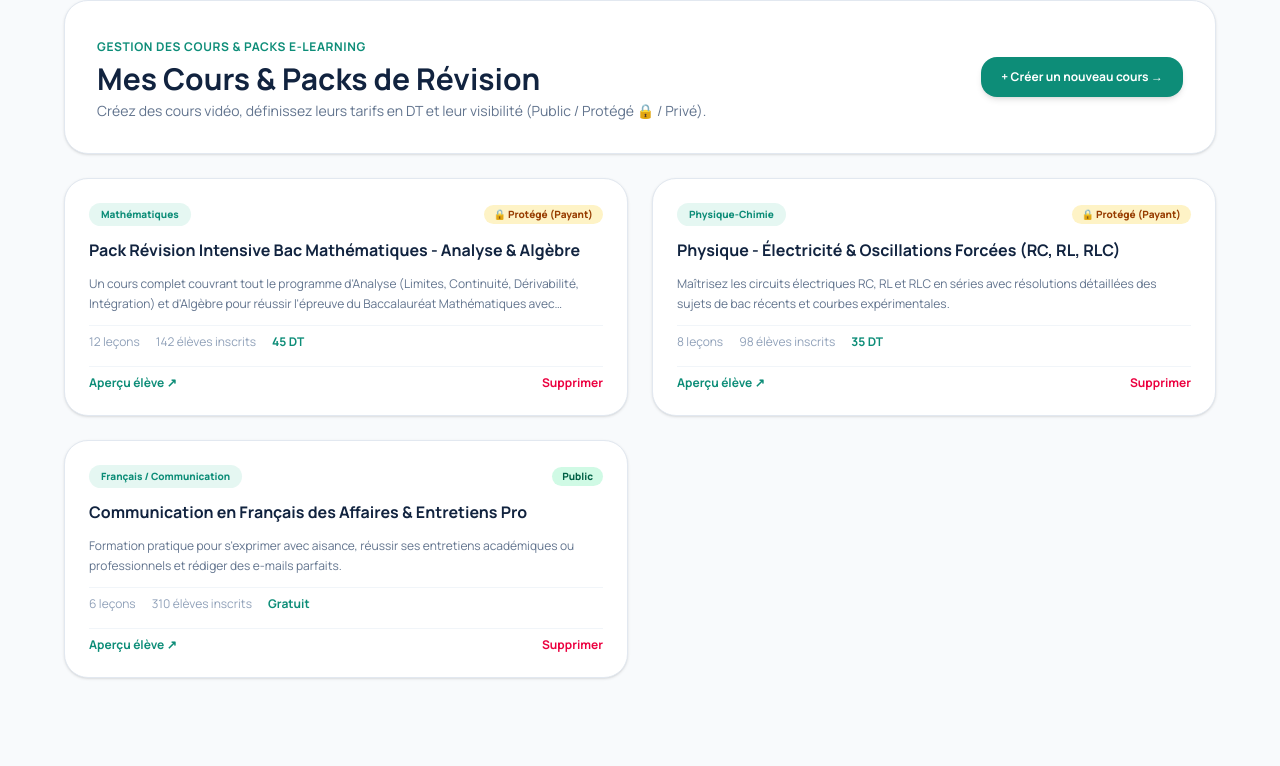
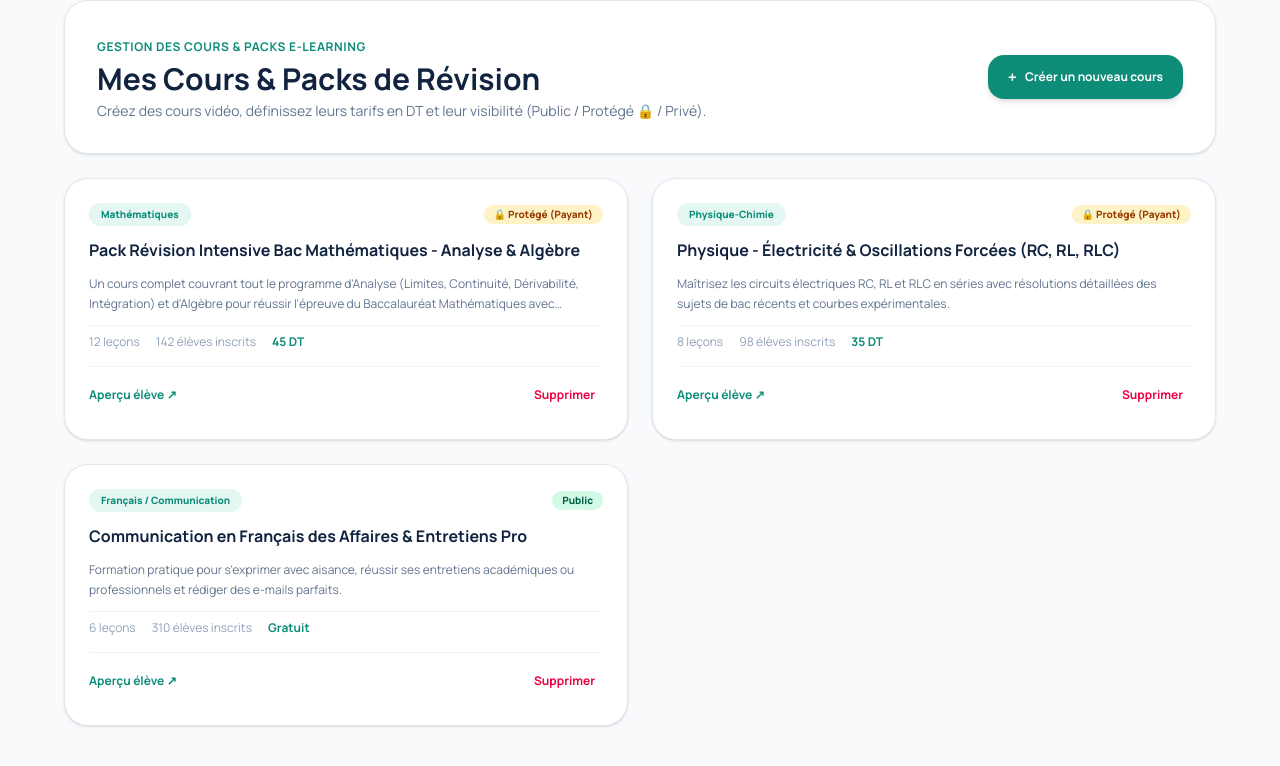
Before and after one commit to anise5988-hub/khedmas7i7a, a Next.js app: page /teacher/dashboard/courses in a window 1280 px wide. Shown: the top 766 px of the page. Built offline with nearby package versions, Linux system fonts and the light colour scheme; no server answers.

Commit message:
polish teacher course management UI

```diff
--- a/src/app/teacher/dashboard/courses/page.tsx
+++ b/src/app/teacher/dashboard/courses/page.tsx
@@ -139,8 +139,14 @@ export default function TeacherCoursesPage() {
     setError("");
   };
 
+  const closeModal = () => {
+    if (saving) return;
+    setShowCreateModal(false);
+    setError("");
+  };
+
   return (
-    <div className="mx-auto max-w-6xl space-y-6">
+    <div className="mx-auto max-w-6xl space-y-6 pb-8">
       {/* Header */}
       <div className="flex flex-wrap items-center justify-between gap-4 rounded-3xl bg-white p-6 sm:p-8 border border-slate-200 shadow-sm">
         <div>
@@ -160,11 +166,18 @@ export default function TeacherCoursesPage() {
             setError("");
             setShowCreateModal(true);
           }}
-          className="rounded-2xl bg-[#0d8d78] px-5 py-3 text-xs font-bold text-white shadow-md transition hover:bg-[#0b7866]"
+          className="inline-flex min-h-11 w-full items-center justify-center rounded-2xl bg-[#0d8d78] px-5 py-3 text-xs font-bold text-white shadow-md transition hover:-translate-y-0.5 hover:bg-[#0b7866] focus:outline-none focus-visible:ring-4 focus-visible:ring-[#0d8d78]/20 sm:w-auto"
         >
-          + Créer un nouveau cours →
+          <span aria-hidden="true" className="mr-2 text-base leading-none">+</span> Créer un nouveau cours
         </button>
       </div>
+
+      {error && !showCreateModal && (
+        <div role="alert" className="flex items-start justify-between gap-4 rounded-2xl border-rose-200 bg-rose-50 px-4 py-3 text-xs font-semibold text-rose-700">
+          <span>{error}</span>
+          <button type="button" onClick={() => setError("")} aria-label="Fermer le message d'erreur">✕</button>
+        </div>
+      )}
 
       {/* Course List */}
       <div className="space-y-4">
@@ -235,7 +248,7 @@ export default function TeacherCoursesPage() {
 
                   <button
                     onClick={() => handleDeleteCourse(c.id)}
-                    className="text-rose-600 hover:underline"
+                    className="min-h-10 rounded-xl px-2 text-rose-600 transition hover:bg-rose-50 hover:underline focus:outline-none focus-visible:ring-4 focus-visible:ring-rose-100"
                   >
                     Supprimer
                   </button>
@@ -248,14 +261,14 @@ export default function TeacherCoursesPage() {
 
       {/* Multi-Step Course Creation Modal */}
       {showCreateModal && (
-        <div className="fixed inset-0 z-50 flex items-center justify-center bg-slate-900/60 p-4 backdrop-blur-xs">
-          <div className="w-full max-w-lg rounded-3xl bg-white p-6 shadow-2xl space-y-5 text-slate-800">
+        <div className="fixed inset-0 z-50 flex items-end justify-center bg-slate-900/60 p-0 backdrop-blur-xs sm:items-center sm:p-4" role="dialog" aria-modal="true" aria-labelledby="create-course-title" onMouseDown={(event) => { if (event.target === event.currentTarget) closeModal(); }}>
+          <div className="max-h-[95vh] w-full max-w-lg overflow-y-auto rounded-t-3xl bg-white p-5 shadow-2xl sm:rounded-3xl sm:p-6">
             <div className="flex items-center justify-between border-b border-slate-100 pb-3">
               <div>
                 <span className="text-[10px] font-bold uppercase tracking-wider text-[#0d8d78]">Étape {step} sur 3</span>
-                <h3 className="text-base font-bold text-[#11233f]">Créer un cours e-learning</h3>
+                <h3 id="create-course-title" className="text-base font-bold text-[#11233f]">Créer un cours e-learning</h3>
               </div>
-              <button onClick={() => setShowCreateModal(false)} className="text-slate-400 hover:text-slate-600">✕</button>
+              <button type="button" onClick={closeModal} disabled={saving} aria-label="Fermer la fenêtre" className="rounded-xl p-2 text-slate-400 transition hover:bg-slate-50 hover:text-slate-600 focus:outline-none focus-visible:ring-4 focus-visible:ring-[#0d8d78]/20 disabled:opacity-50">✕</button>
             </div>
 
             <form onSubmit={handleCreateCourse} className="space-y-4 text-xs">
```
